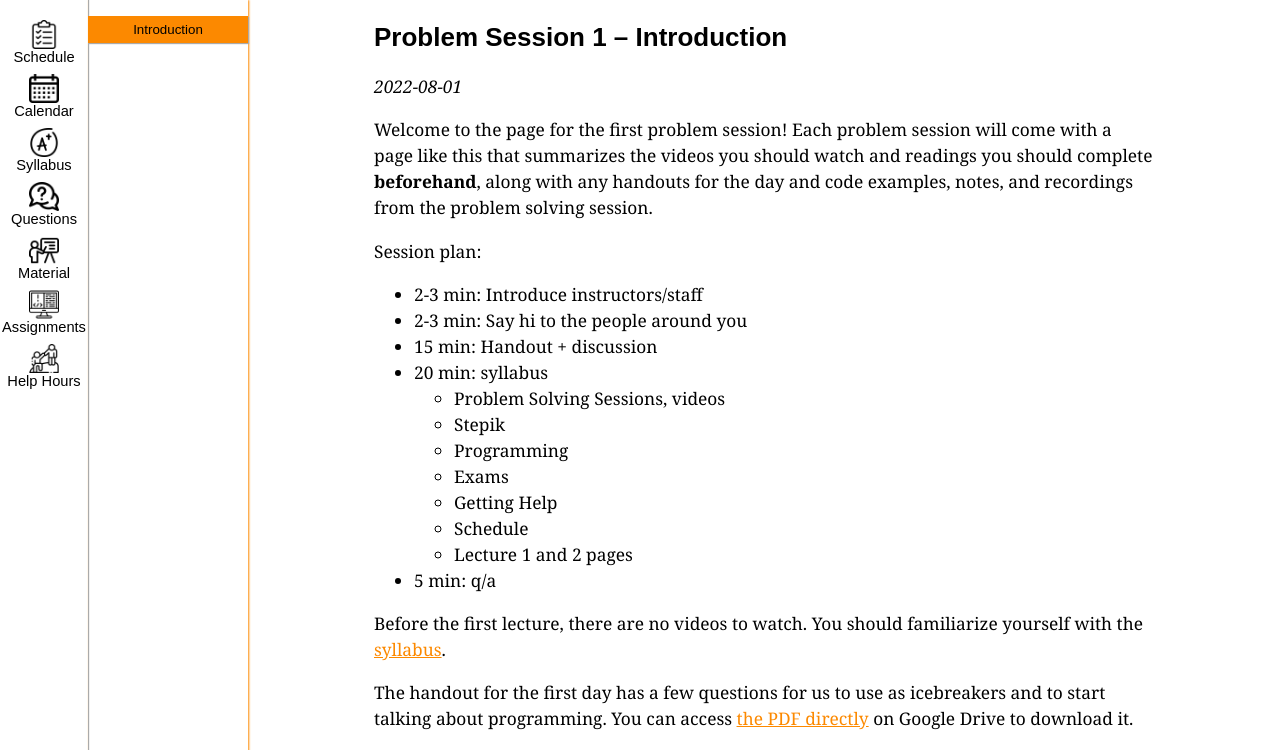
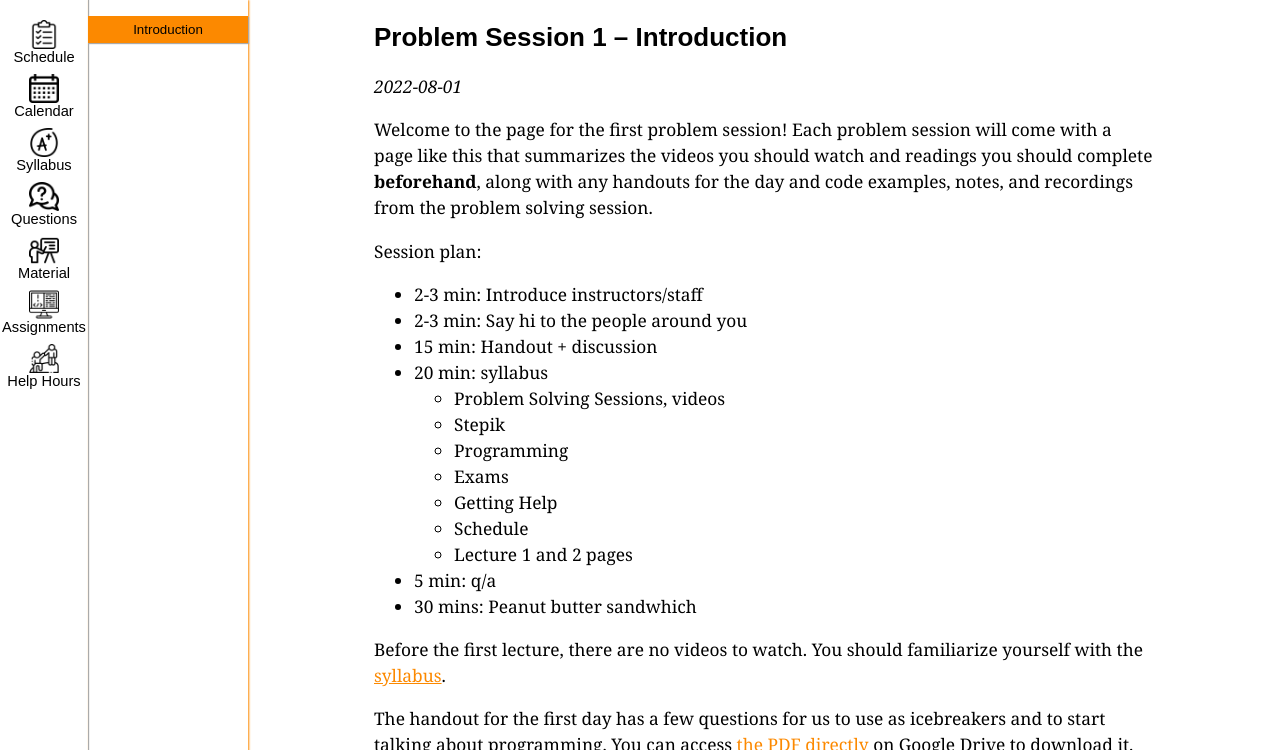
Before and after one commit to ucsd-cse11-su222/ucsd-cse11-su222.github.io, a Jekyll site: the page built from _lectures/lecture1.md, in a window 1280 px wide. Shown: the top 750 px of the page. Built offline with Jekyll 4.4.1, drawn with Linux system fonts in a browser that asks for light colours; grey boxes are pictures that could not be loaded.

Commit message:
Update lecture1.md

```diff
--- a/_lectures/lecture1.md
+++ b/_lectures/lecture1.md
@@ -11,7 +11,6 @@ worksheets:
 ## Problem Session 1 – Introduction
 
 _{{ page.released-on }}_
-
 
 Welcome to the page for the first problem session! Each problem session will
 come with a page like this that summarizes the videos you should watch and
@@ -31,16 +30,17 @@ Session plan:
     - Schedule
     - Lecture 1 and 2 pages
 - 5 min: q/a
+- 30 mins: Peanut butter sandwhich
 
 Before the first lecture, there are no videos to watch. You should familiarize
 yourself with the [syllabus](../syllabus.html).
 
 The handout for the first day has a few questions for us to use as icebreakers
 and to start talking about programming. You can access [the PDF
-directly](https://drive.google.com/file/d/1bysF6y1E9cZ4Q8xlUpTl3j50TvJ3Xajy/preview){:target="_blank"}
+directly](https://drive.google.com/file/d/1L3-VtXr7YZcVXDlBpVGv9B7Thzwn64tK/preview){:target="_blank"}
 on Google Drive to download it.
 
-<iframe src="https://drive.google.com/file/d/1bysF6y1E9cZ4Q8xlUpTl3j50TvJ3Xajy/preview" width="640" height="480" allow="autoplay"></iframe>
+<iframe src="https://drive.google.com/file/d/1L3-VtXr7YZcVXDlBpVGv9B7Thzwn64tK/preview" width="640" height="480" allow="autoplay"></iframe>
 
 ## Completed Worksheets from Lecture
 
```
